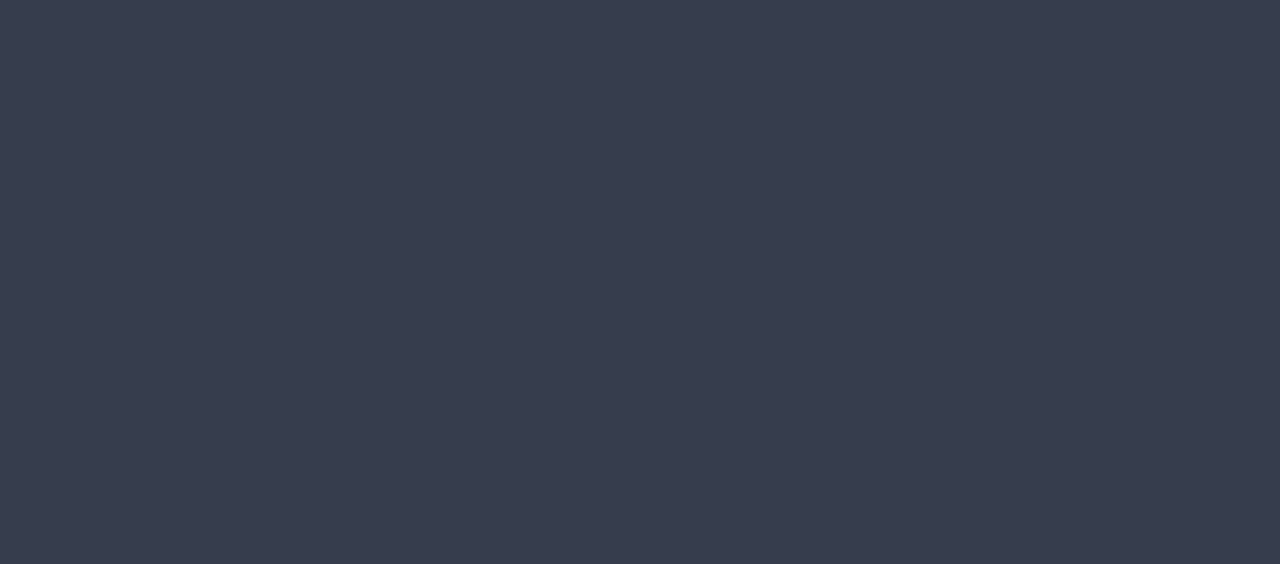
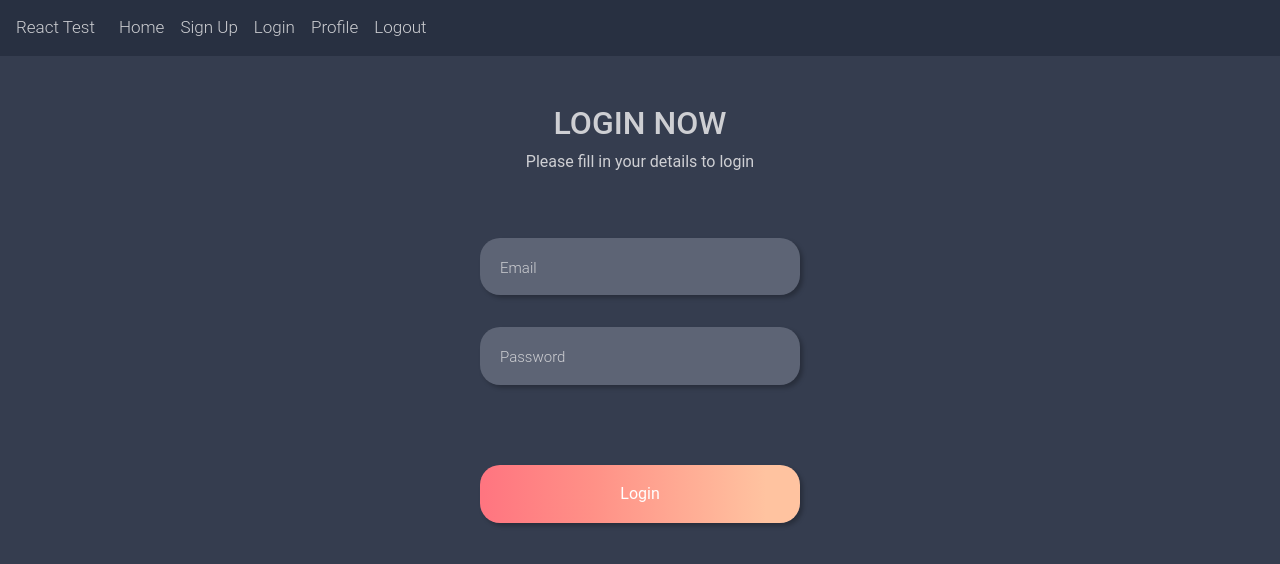
Before and after one commit to pernilla-hallgren/react-test, a React (Create React App) app: page /login in a window 1280 px wide. Shown: the top 564 px of the page. Built offline with nearby package versions, Linux system fonts and the light colour scheme.

Commit message:
Add post req to login

```diff
--- a/src/App.js
+++ b/src/App.js
@@ -3,6 +3,7 @@ import { BrowserRouter as Router, Route, Switch } from 'react-router-dom';
 import CreateUser from './components/create-user';
 
 import Home from './components/home';
+import Login from './components/login';
 import Signup from './components/signup';
 
 
@@ -26,10 +27,22 @@ const App= () => {
             />
 
             <Route
+              path="/login"
+              exact
+              component={Login}
+            />
+
+            <Route
               path="/create-user"
               exact
               component={CreateUser}
             />
+
+            {/* <Route
+              path="/users/:id"
+              exact
+              component={Profile}
+            /> */}
 
           </Switch>
         </main>
--- /dev/null
+++ b/src/components/login/index.js
@@ -0,0 +1,82 @@
+import React, { useState } from 'react';
+import { POST } from '../services/requests';
+import Menu from '../menu';
+import Input from '../../shared/components/input';
+// import ErrorMessage from '../../shared/components/error-message';
+
+const Login = () => {
+
+  const [email, setEmail] = useState(""),
+        [pwd, setPwd] = useState('');
+        // [errorEmail, setErrorEmail] = useState(null),
+        // [errorPwd, setErrorPwd] = useState(null);
+
+  const getEmail = (e) => setEmail(e),
+        getPwd = (e) => setPwd(e);
+
+  const handleSubmit = (e) => {
+    e.preventDefault();
+    const data = {
+      email: email,
+      password: pwd,
+    };
+
+    POST('login', data)
+      .then(data => {
+        console.log(data)
+        localStorage.setItem('token', data.data.token);
+      })
+      .catch(error => {
+        console.log(error);
+        // setErrorEmail(error.response.data.error.email);
+        // setErrorPwd(error.response.data.error.password)
+      })
+  }
+
+  const btnStyle = {
+    borderRadius: '20px',
+    border: '0',
+    color: 'white'
+  }
+
+  return (
+    <>
+      <Menu />
+      <div className="container justify-content-center text-center">
+        <div className="mt-5 mb-5">
+          <h2>LOGIN NOW</h2>
+          <p>Please fill in your details to login</p>
+        </div>
+
+
+        <form onSubmit={handleSubmit} className="mb-5 mt-4">
+          <div className="form-group">
+
+            <Input
+              name="email"
+              type="text"
+              getState={getEmail}
+              placeholder="Email"
+              id="register-email"
+            />
+          </div>
+          <div className="form-group">
+
+            <Input
+              name="password"
+              type="text"
+              getState={getPwd}
+              placeholder="Password"
+              id="pwd"
+            />
+            <div className="form-group m-5">
+                <button type="submit" className="btn" style={btnStyle}>Login</button>
+            </div>
+          </div>
+        </form>
+      </div>
+    </>
+  )
+};
+
+export default Login;
```
